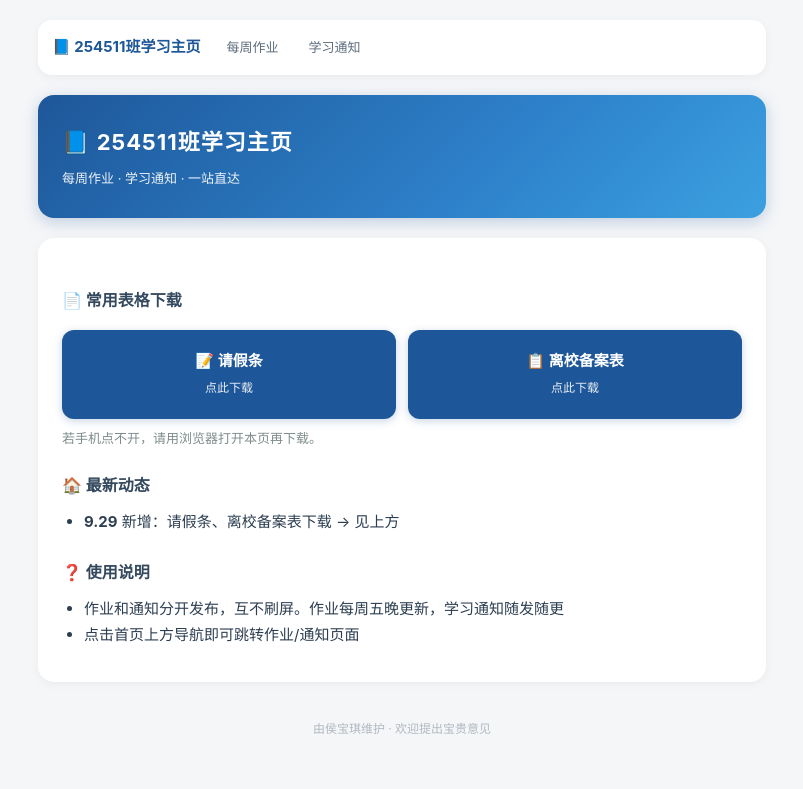
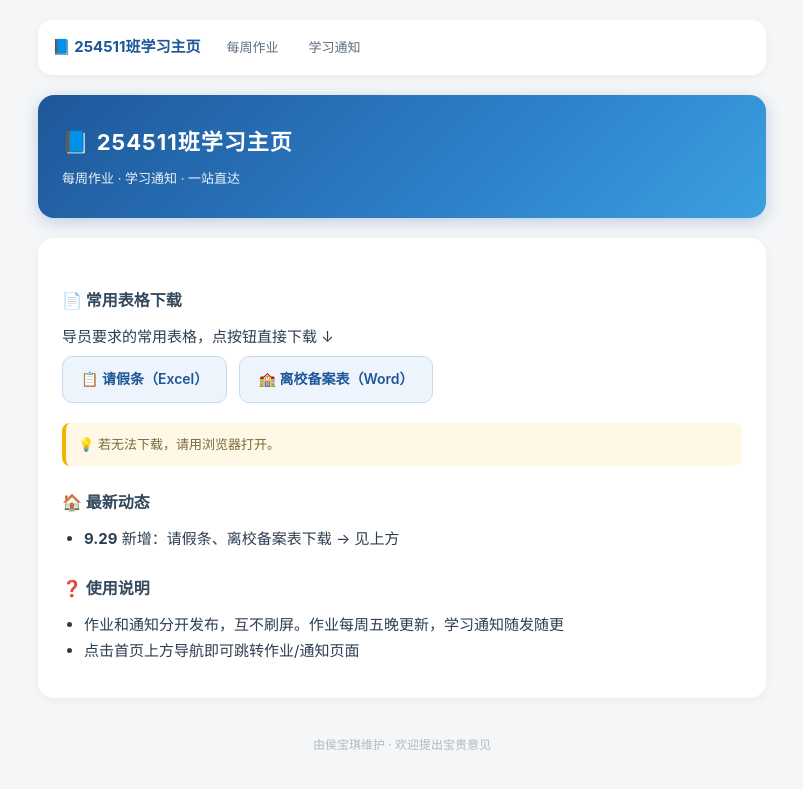
Before and after one commit to BertAGT/254511-Notifications, a Jekyll site: the page built from index.md, in a window 1280 px wide. Shown: the top 789 px of the page, without its empty margins (238-1041 px from the left). Built offline with Jekyll 4.4.1, drawn with Linux system fonts in a browser that asks for light colours.

Commit message:
Update index.md

```diff
--- a/index.md
+++ b/index.md
@@ -9,12 +9,15 @@ show_banner: true
 
 ## 📄 常用表格下载
 
-<div style="display:flex;gap:12px;flex-wrap:wrap;margin:16px 0 8px">
-  <a href="files/leave-application.pdf" download style="flex:1 1 200px;display:block;text-align:center;background:#1e5799;color:#fff;text-decoration:none;padding:18px 16px;border-radius:12px;font-weight:600;font-size:15px;box-shadow:0 2px 8px rgba(30,87,153,.25)">📝 请假条<br><span style="font-size:12px;font-weight:400;opacity:.9">点此下载</span></a>
-  <a href="files/leave-school-form.pdf" download style="flex:1 1 200px;display:block;text-align:center;background:#1e5799;color:#fff;text-decoration:none;padding:18px 16px;border-radius:12px;font-weight:600;font-size:15px;box-shadow:0 2px 8px rgba(30,87,153,.25)">📋 离校备案表<br><span style="font-size:12px;font-weight:400;opacity:.9">点此下载</span></a>
+导员要求的常用表格，点按钮直接下载 ↓
+
+<a href="https://raw.githubusercontent.com/BertAGT/254511-Notifications/main/files/leave-application.xlsx" class="dl-btn">📋 请假条（Excel）</a>
+<a href="https://raw.githubusercontent.com/BertAGT/254511-Notifications/main/files/leave-school-form.doc" class="dl-btn">🏫 离校备案表（Word）</a>
+
+<div class="dl-tip">
+💡 若无法下载，请用浏览器打开。
 </div>
 
-<p style="font-size:13px;color:#7f8c8d">若手机点不开，请用浏览器打开本页再下载。</p>
 
 ## 🏠 最新动态
 
```
